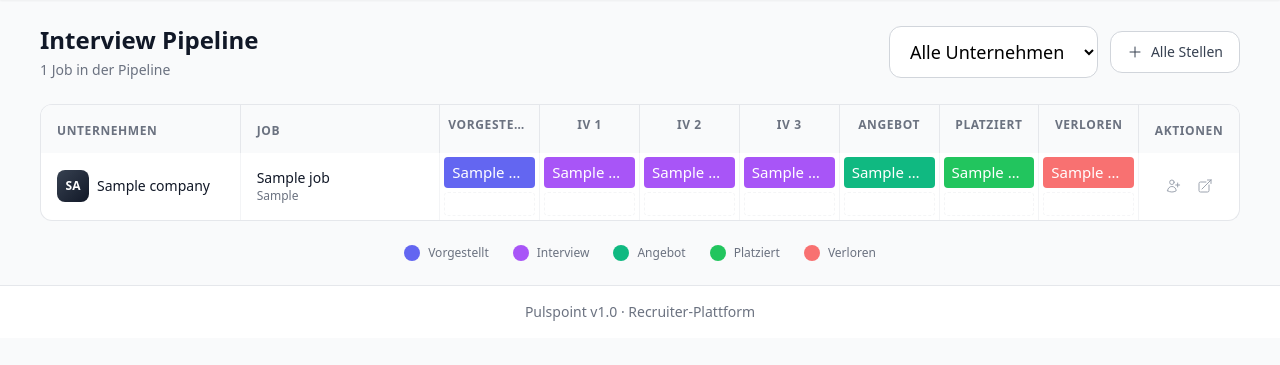
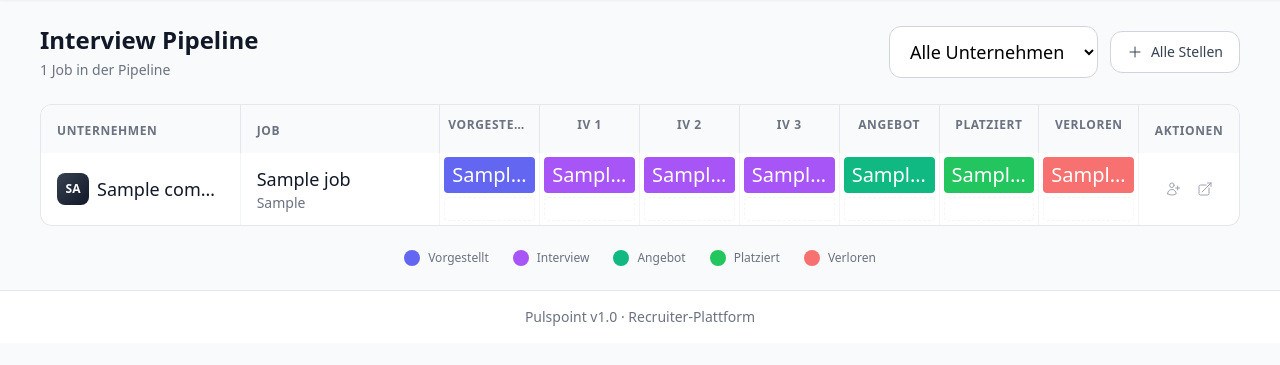
Before and after one commit to sin2thecirus-collab/claudi-time, a FastAPI app: template app/templates/ats_pipeline_overview.html in a window 1280 px wide; the page is wider, and only the part inside the window is pictured. Shown: the part 81-446 px from the top of that part. Run offline with FastAPI, Linux system fonts and the light colour scheme; the template is opened without the code that fills it: most values are stand-ins (such as "Sample title", 1, 10 or a date in 2020); data that the repository does not hold is empty; some libraries are stand-ins or nearby versions.

Commit message:
style: Increase font size in pipeline overview by 40%
- Company name: text-sm → text-lg (14px → 18px)
- Job title: text-sm → text-lg (14px → 18px)
- Job location: text-xs → text-sm (12px → 14px)
- Candidate name badges: text-[15px] → text-xl (15px → 20px)

Co-Authored-By: Claude Opus 4.5 <noreply@anthropic.com>

```diff
--- a/app/templates/ats_pipeline_overview.html
+++ b/app/templates/ats_pipeline_overview.html
@@ -84,7 +84,7 @@
                             <div class="w-8 h-8 rounded-lg bg-gradient-to-br from-gray-700 to-gray-900 flex items-center justify-center text-white text-xs font-semibold flex-shrink-0">
                                 {{ company_data.company_name[:2] | upper }}
                             </div>
-                            <span class="text-sm font-medium text-gray-900 truncate">{{ company_data.company_name }}</span>
+                            <span class="text-lg font-medium text-gray-900 truncate">{{ company_data.company_name }}</span>
                         </a>
                         {% else %}
                         <span class="text-sm text-gray-400 italic">Ohne Unternehmen</span>
@@ -95,9 +95,9 @@
                     <div class="col-span-2 px-4 py-3 border-r border-gray-100 flex items-center">
                         <a href="/ats/stellen/{{ job.id }}"
                            class="min-w-0 hover:text-primary-600">
-                            <p class="text-sm font-medium text-gray-900 truncate">{{ job.title }}</p>
+                            <p class="text-lg font-medium text-gray-900 truncate">{{ job.title }}</p>
                             {% if job.location_city %}
-                            <p class="text-xs text-gray-500 truncate">{{ job.location_city }}</p>
+                            <p class="text-sm text-gray-500 truncate">{{ job.location_city }}</p>
                             {% endif %}
                         </a>
                     </div>
@@ -134,7 +134,7 @@
                                  @dragstart="handleDragStart($event, '{{ entry.id }}', '{{ candidate.id }}', '{{ candidate.first_name }} {{ candidate.last_name }}')"
                                  @dragend="handleDragEnd($event)">
                                 <a href="/kandidaten/{{ candidate.id }}"
-                                   class="flex items-center gap-1 px-2 py-1 rounded {{ stage_colors.get(stage, 'bg-gray-400') }} text-white text-[15px] font-medium cursor-grab active:cursor-grabbing hover:opacity-90 transition-all"
+                                   class="flex items-center gap-1 px-2 py-1 rounded {{ stage_colors.get(stage, 'bg-gray-400') }} text-white text-xl font-medium cursor-grab active:cursor-grabbing hover:opacity-90 transition-all"
                                    title="{{ candidate.first_name }} {{ candidate.last_name }} - Ziehen zum Verschieben"
                                    @click.stop>
                                     <span class="truncate max-w-[110px]">{{ candidate.first_name }} {{ candidate.last_name }}</span>
```
